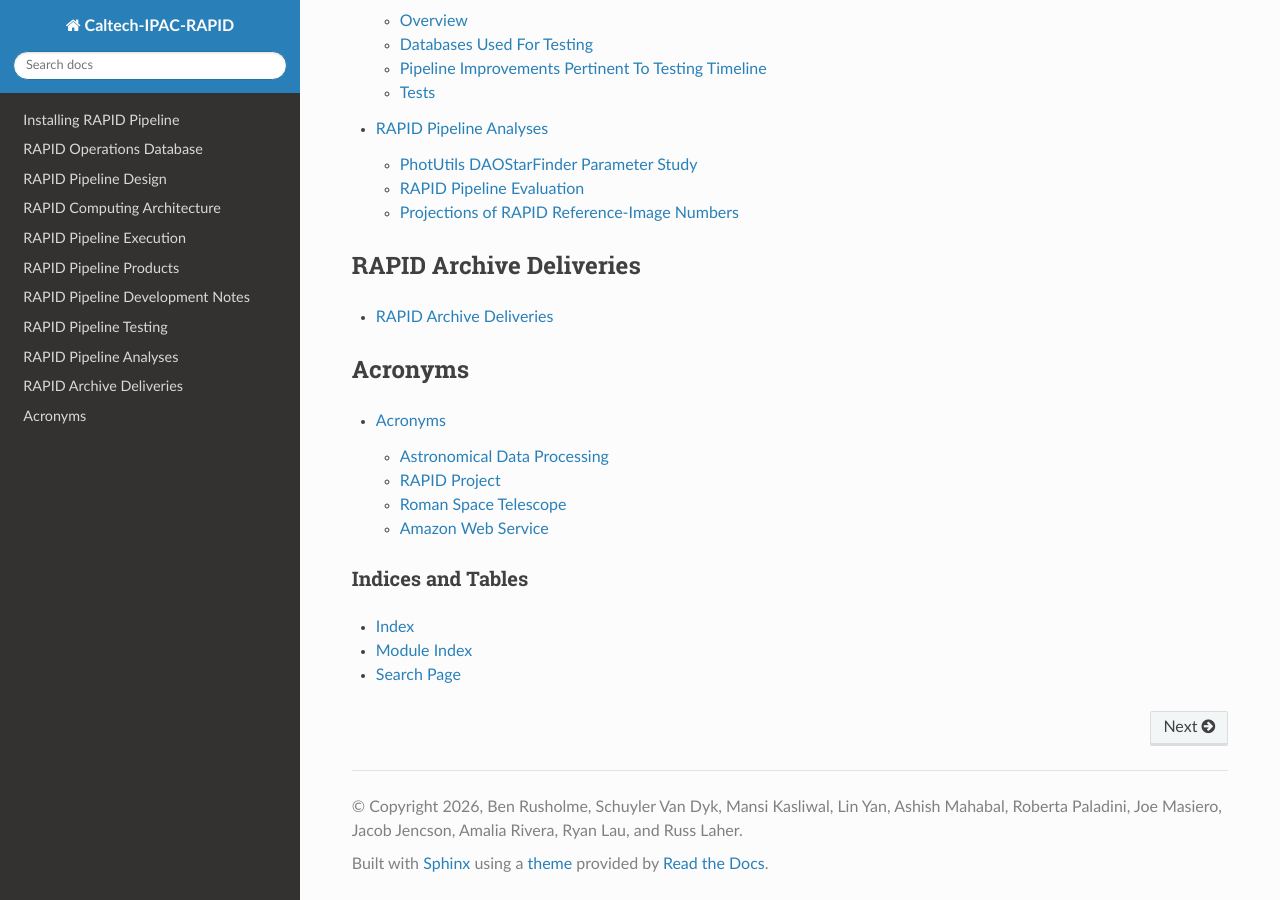
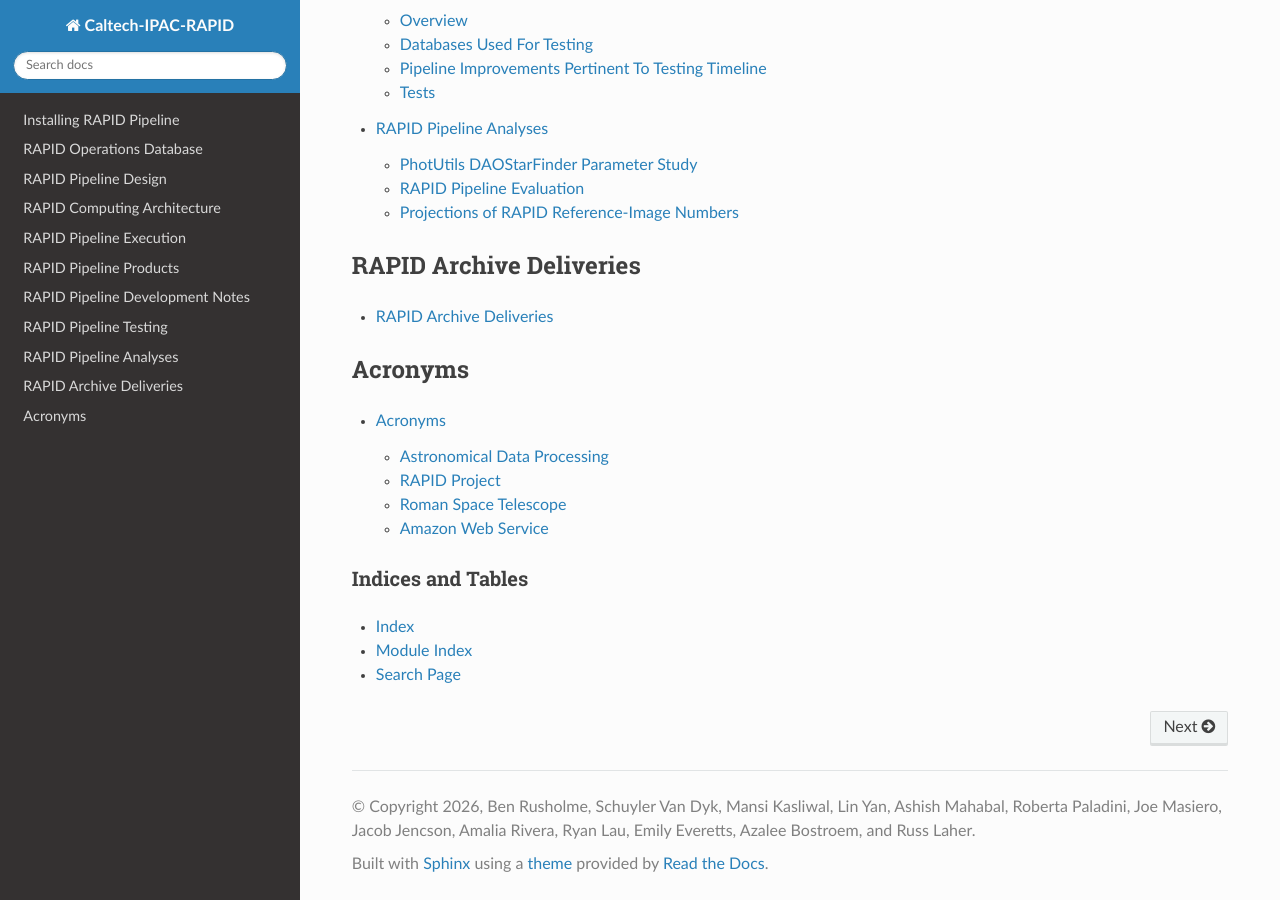
Before and after one commit to Caltech-IPAC/rapid, a Sphinx documentation site: the page built from docs/source/index.rst, in a window 1280 px wide and 900 px high, scrolled down 2554 px. Built offline with Sphinx 7.4.7 and the Read the Docs theme 3.1.0, drawn with Linux system fonts in a browser that asks for light colours.

Commit message:
Added Emily and Azalee in another place.

```diff
--- a/docs/source/conf.py
+++ b/docs/source/conf.py
@@ -19,7 +19,7 @@ import sphinx_rtd_theme
 # -- Project information -----------------------------------------------------
 
 project = 'Caltech-IPAC-RAPID'
-copyright = '2026, Ben Rusholme, Schuyler Van Dyk, Mansi Kasliwal, Lin Yan, Ashish Mahabal, Roberta Paladini, Joe Masiero, Jacob Jencson, Amalia Rivera, Ryan Lau, and Russ Laher'
+copyright = '2026, Ben Rusholme, Schuyler Van Dyk, Mansi Kasliwal, Lin Yan, Ashish Mahabal, Roberta Paladini, Joe Masiero, Jacob Jencson, Amalia Rivera, Ryan Lau, Emily Everetts, Azalee Bostroem, and Russ Laher'
 author = 'Ben Rusholme, Schuyler Van Dyk, Mansi Kasliwal, Lin Yan, Ashish Mahabal, Roberta Paladini, Joe Masiero, Jacob Jencson, Amalia Rivera, Ryan Lau, Emily Everetts, Azalee Bostroem, and Russ Laher'
 
 # The full version, including alpha/beta/rc tags
```
